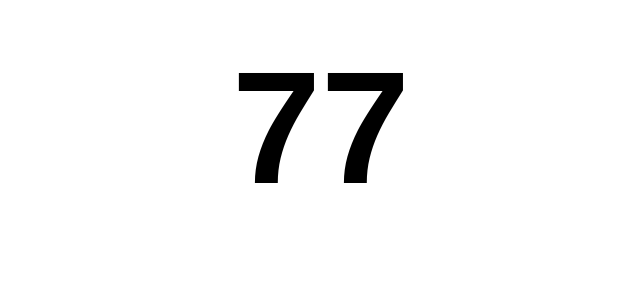
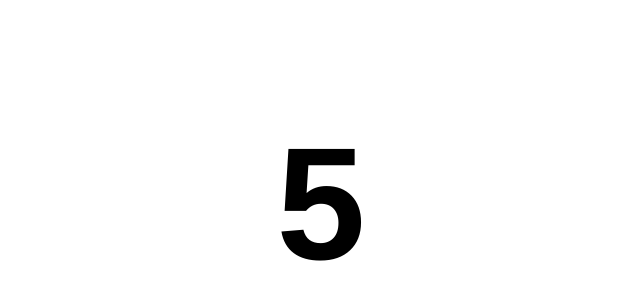
Before and after one commit to johnelliott/www-tdays, a plain HTML site: page index.html in a window 1280 px wide. Shown: the part 212-512 px from the top of the page, without its empty margins (319-959 px from the left). Drawn offline with Linux system fonts and the light colour scheme.

Commit message:
dark days

```diff
--- a/index.html
+++ b/index.html
@@ -24,10 +24,10 @@
 
       main {
         display: inline-block;
-        margin-top: 1.5em;
+        margin-top: 25%;
         font-weight: bold;
         font-size: 120pt;
-        font-family: Arial, sans-serif;
+        font-family: "Helvetica Neue", Helvetica, Arial, sans-serif;
         text-decoration: none;
         color: black;
       }
@@ -38,7 +38,7 @@
     </main>
     <script>
       document.getElementsByTagName('main')[0].innerText = (function tDays () {
-          return Math.floor((new Date() - new Date(2016, 10, 8)) / (1000 * 60 * 60 * 24))
+          return Math.floor((new Date() - new Date(2017, 0, 20)) / (1000 * 60 * 60 * 24)) + 1
       })()
     </script>
   </body>
```
Also changed, not shown: 1 other file.
